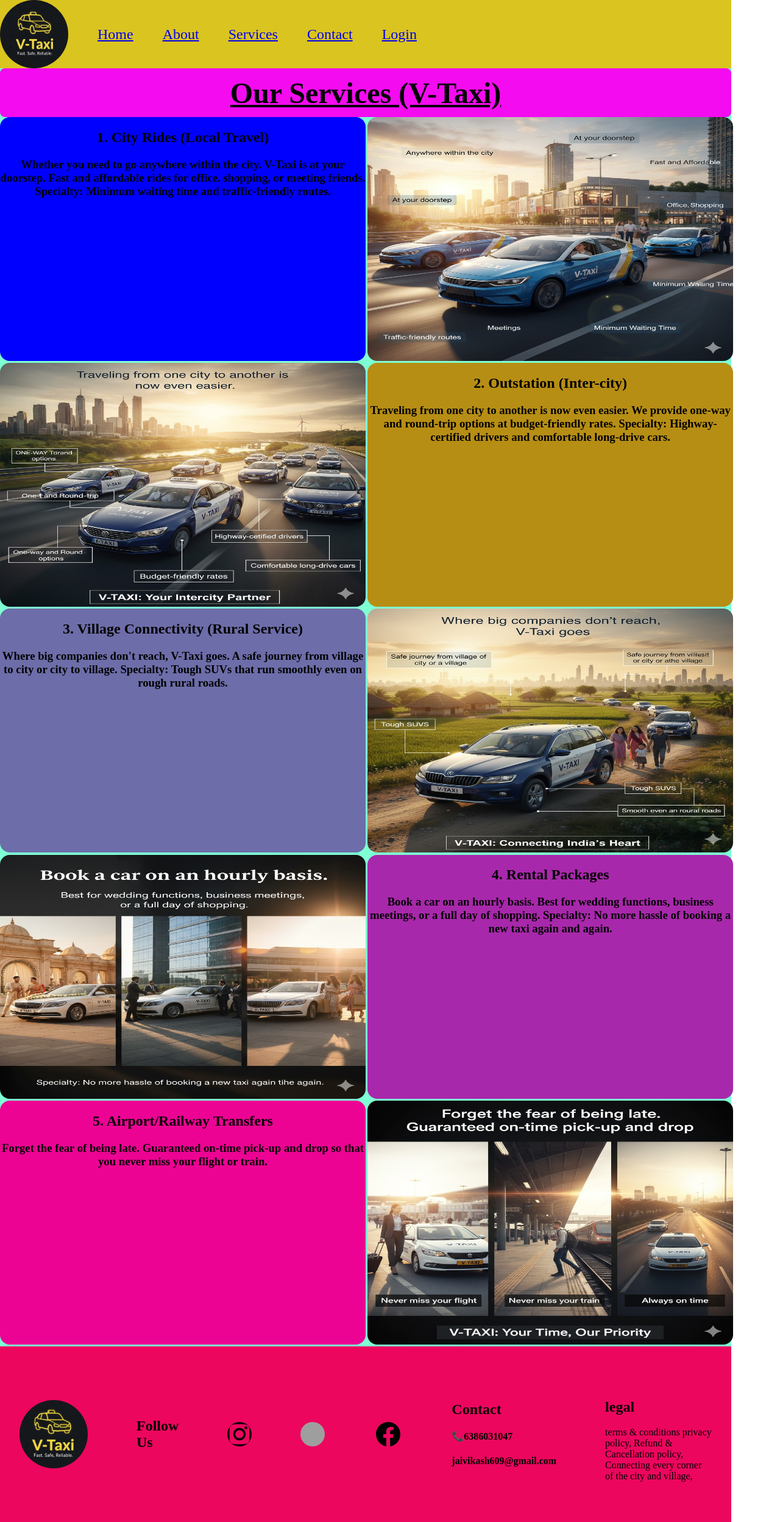
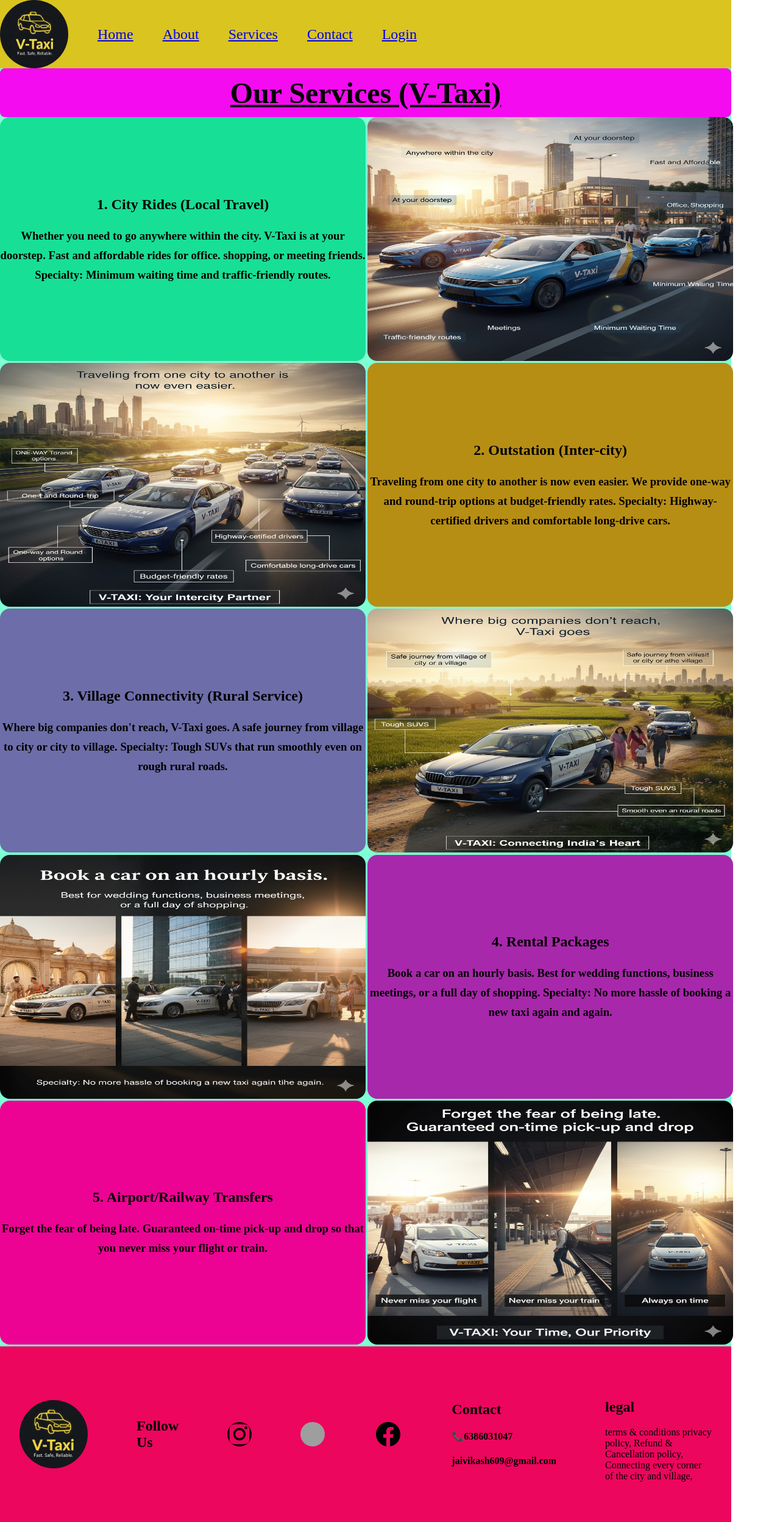
Before and after one commit to vikaskumarram/car-booking-project, a React (Vite) app: page /Services in a window 1280 px wide. Shown: the whole page at 61% size. Built offline with nearby package versions, Linux system fonts and the light colour scheme; grey boxes are pictures that could not be loaded.

Commit message:
align content

```diff
--- a/package.json
+++ b/package.json
@@ -10,7 +10,8 @@
     "preview": "vite preview"
   },
   "dependencies": {
-    "react": "^19.2.0",
+    "lucide": "^0.570.0",
+    "react": "^19.2.4",
     "react-dom": "^19.2.0",
     "react-router": "^7.13.0",
     "yup": "^1.7.1"
--- a/src/App.jsx
+++ b/src/App.jsx
@@ -1,12 +1,13 @@
 import "./index.css";
 import { Form, Link, Route, Routes } from "react-router";
+
 import { Home } from "./Home";
 import { Contact } from "./Contact";
 import { Services } from "./services";
 import { About } from "./About";
 import { Footer } from "./Footer";
 import { Login } from "./Login";
-// import { Button} from '@mui/material/Button';
+
 export default function App() {
   return (
     <>
@@ -28,7 +29,6 @@
         <Route path="/Services" element={<Services />} />
         <Route path="/Contact" element={<Contact />} />
         <Route path="/Login" element={<Login />} />
-
       </Routes>
       <Footer />
     </>
--- a/src/Contact.jsx
+++ b/src/Contact.jsx
@@ -1,8 +1,10 @@
+
 export function Contact() {
-  return (
+return(
+
     <div className="contact">
       <img className="instagram" src="public/insta logo.jpg" alt="" />
       <img className="telegram" src="/telegram-logo-9.png" alt="" />
     </div>
-  );
+);
 }
--- a/src/index.css
+++ b/src/index.css
@@ -85,11 +85,12 @@
     height: 18rem;
     width: 25rem;
     background-color: blueviolet;
-    /* align-items: center; */
+    align-items: center;
     justify-content: center;
     text-align: center;
     border-radius: 1rem;
-
+    align-content: center;
+    line-height: 2rem;
 }
 .about1:hover{
     background-color: #e9188e;
@@ -102,6 +103,8 @@
     background-color: rgb(43, 202, 146);
     text-align: center;
     border-radius: 1rem;
+    align-content: center;
+    line-height: 2rem;
 }
 .about2:hover{
     background-color: rgb(18, 182, 61);
@@ -113,7 +116,8 @@
     background-color: blanchedalmond;
     text-align: center;
     border-radius: 1rem;
-
+align-content: center;
+line-height: 2rem;
  }
  .about3:hover{
     background-color: #e20b15;
@@ -178,6 +182,7 @@
 row-gap: .2rem;
 column-gap: .2rem;
 width: 100%;
+text-align: center;
 }
 
 .services-box1{
@@ -192,13 +197,14 @@
 
 }
 .services-box2{
-background-color: blue;
-/* padding: 2rem; */
+background-color: rgb(24, 223, 150);
 height: 25rem;
+display: flex;
 text-align: center;
 justify-content: center;
 border-radius: 1rem;
-
+align-content: center;
+line-height: 2rem;
 }
 .image1{
     border-radius: 1rem;
@@ -230,6 +236,8 @@
 height: 25rem;
 text-align: center;
 border-radius: 1rem;
+align-content: center;
+line-height: 2rem;
 
 }
 
@@ -243,7 +251,8 @@
 height: 25rem;
 text-align: center;
 border-radius: 1rem;
-
+align-content: center;
+line-height: 2rem;
 }
 .image3{
       height: 25rem;
@@ -265,7 +274,8 @@
 height: 25rem;
 text-align: center;
 border-radius: 1rem;
-
+align-content: center;
+line-height: 2rem;
 }
 .image4{
       height: 25rem;
@@ -290,7 +300,8 @@
 box-shadow: 2rem;
 border-radius: 1rem;
 justify-content: center;
-
+align-content: center;
+line-height: 2rem;
 }
 .image5{
       height: 25rem;
```
Also changed, not shown: 1 other file (tests, documents, lock files or other folders).
